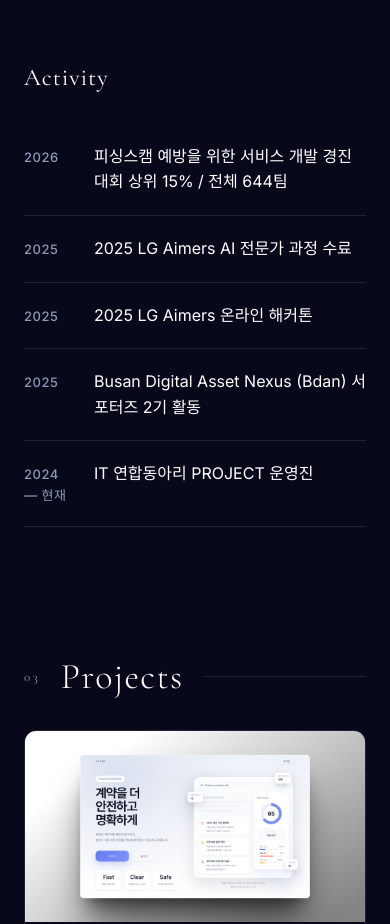
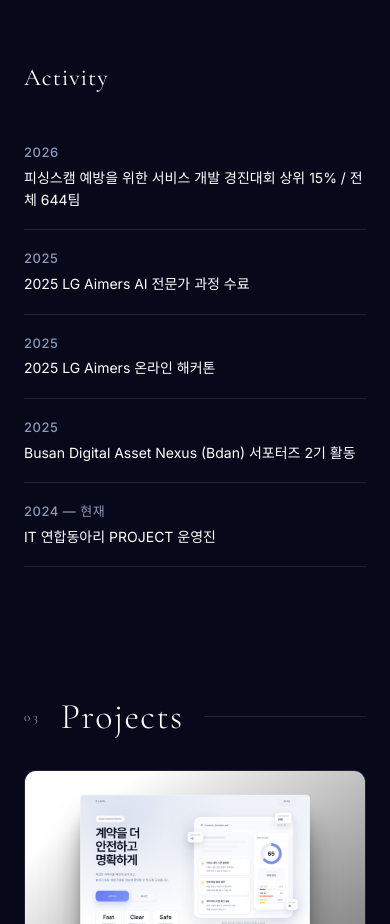
Before and after one commit to hyuniii0920/_hyuni_s2, a React (Vite) app: page / in a window 390 px wide. Shown: the part 4600-5524 px from the top of the page. Built offline with nearby package versions, Linux system fonts and the light colour scheme.

Commit message:
Fix activity responsive layout

```diff
--- a/src/components/Career.module.css
+++ b/src/components/Career.module.css
@@ -240,12 +240,12 @@
   }
 
   .activityItem {
-    grid-template-columns: 50px 1fr;
-    gap: 20px;
+    grid-template-columns: 90px 1fr;
+    gap: 16px;
   }
 
   .activityText {
-    font-size: 16px;
+    font-size: 14px;
   }
 }
 
@@ -259,4 +259,14 @@
   .date {
     padding-top: 0;
   }
+
+  .activityItem {
+    grid-template-columns: 1fr;
+    gap: 4px;
+    padding: 18px 0;
+  }
+
+  .activityYear {
+    padding-top: 0;
+  }
 }
```
